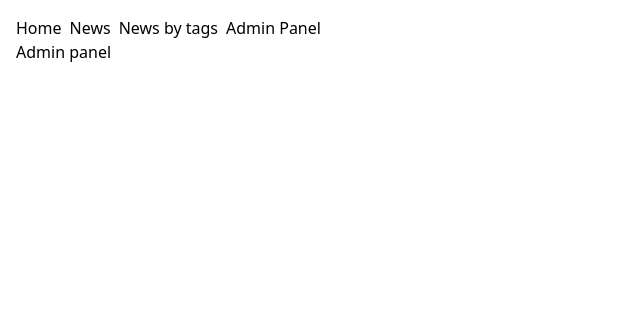
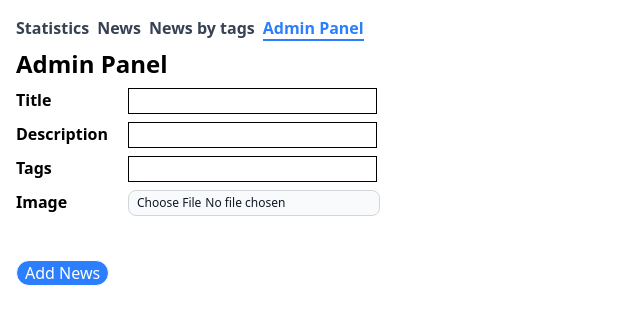
Before and after one commit to ian-afk/news_app_web, a React (Vite) app: page /adminpanel in a window 1280 px wide. Shown: the top 324 px of the page, without its empty margins (0-640 px from the left). Built offline with nearby package versions, Linux system fonts and the light colour scheme.

Commit message:
admin panel for add news. and statistics view page

```diff
--- a/src/App.jsx
+++ b/src/App.jsx
@@ -12,22 +12,37 @@ import NewsPage from "./pages/news/NewsPage";
 import NewsList from "./pages/news/NewsList";
 import NewsDetail from "./pages/news/NewsDetail";
 import NewsTags from "./pages/news/NewsTags";
+import AdminPanel from "./pages/AdminPanel";
+import Statistics from "./pages/Statistics";
 function App() {
+  const getNavClass = ({ isActive }) =>
+    isActive
+      ? "text-blue-500 font-bold border-b-2 border-blue-500"
+      : "text-gray-700 font-bold";
+
   const AppLayout = () => (
     <>
       <div>
         <ul className="flex space-x-2">
           <li>
-            <NavLink to={"/"}>Home</NavLink>
+            <NavLink to={"/"} className={getNavClass}>
+              Statistics
+            </NavLink>
           </li>
           <li>
-            <NavLink to={"/news"}>News</NavLink>
+            <NavLink to={"/news"} end className={getNavClass}>
+              News
+            </NavLink>
           </li>
           <li>
-            <NavLink to={"/news/tags"}>News by tags</NavLink>
+            <NavLink to={"/news/tags"} className={getNavClass}>
+              News by tags
+            </NavLink>
           </li>
           <li>
-            <NavLink to={"/adminpanel"}>Admin Panel</NavLink>
+            <NavLink to={"/adminpanel"} className={getNavClass}>
+              Admin Panel
+            </NavLink>
           </li>
         </ul>
       </div>
@@ -37,14 +52,14 @@ function App() {
   const router = createBrowserRouter(
     createRoutesFromElements(
       <Route element={<AppLayout />}>
-        <Route path="/" element={<div>INDEX</div>}></Route>
+        <Route path="/" element={<Statistics />}></Route>
 
         <Route path="/news" element={<NewsPage />}>
           <Route index element={<NewsList />} />
           <Route path="tags" element={<NewsTags />} />
           <Route path=":id" element={<NewsDetail />} />
         </Route>
-        <Route path="/adminpanel" element={<div>Admin panel</div>}>
+        <Route path="/adminpanel" element={<AdminPanel />}>
           <Route index element={<div>HELLO FROM ADMIN</div>} />
         </Route>
       </Route>
--- /dev/null
+++ b/src/pages/AdminPanel.jsx
@@ -0,0 +1,114 @@
+import { useState } from "react";
+import { addNews } from "../utils/api";
+import { useMutation } from "@tanstack/react-query";
+import { useNavigate } from "react-router-dom";
+
+function AdminPanel() {
+  const [inputs, setInputs] = useState({
+    title: "",
+    description: "",
+    tags: "",
+    images: "",
+  });
+  const navigate = useNavigate();
+
+  const { mutate: mutationNews, isSuccess: isSuccessNews } = useMutation({
+    mutationFn: addNews,
+  });
+
+  const handleChange = (e) => {
+    const { name, value } = e.target;
+    setInputs((prev) => ({ ...prev, [name]: value }));
+  };
+  const handleFileChange = (e) => {
+    const image = e.target.files[0];
+    setInputs({ ...inputs, images: image });
+  };
+  const handleSubmit = (e) => {
+    e.preventDefault();
+    const formData = new FormData();
+    formData.append("title", inputs.title);
+    formData.append("description", inputs.description);
+    formData.append("tags", inputs.tags);
+    formData.append("images", inputs.images);
+
+    function submitData(data) {
+      mutationNews(data, {
+        onSuccess: (data) => {
+          if (data.success) {
+            alert("News Added Successfully");
+            navigate("/news");
+          } else {
+            alert("Error adding news: " + data.message);
+          }
+        },
+        onError: (error) => {
+          alert("An error occurred: " + error.message);
+        },
+      });
+    }
+    submitData(formData);
+  };
+
+  return (
+    <div>
+      <div>
+        <h2 className="font-bold text-2xl my-2">Admin Panel</h2>
+      </div>
+      <form onSubmit={handleSubmit} className="space-y-2">
+        <div className="flex">
+          <label htmlFor="title" className="w-28 font-semibold">
+            Title
+          </label>
+          <input
+            className="border-1 px-2"
+            type="text"
+            name="title"
+            value={inputs.title}
+            onChange={handleChange}
+          />
+        </div>
+        <div className="flex">
+          <label htmlFor="description" className="w-28 font-semibold">
+            Description
+          </label>
+          <input
+            className="border-1 px-2"
+            type="text"
+            name="description"
+            value={inputs.description}
+            onChange={handleChange}
+          />
+        </div>
+        <div className="flex">
+          <label htmlFor="tags" className="w-28 font-semibold">
+            Tags
+          </label>
+          <input
+            className="border-1 px-2"
+            type="text"
+            name="tags"
+            value={inputs.tags}
+            onChange={handleChange}
+          />
+        </div>
+        <div className="flex">
+          <label htmlFor="image" className="w-28 font-semibold">
+            Image
+          </label>
+          <input
+            type="file"
+            className="block px-2 py-1 mb-5 text-xs text-gray-900 border border-gray-300 rounded-lg cursor-pointer bg-gray-50 dark:text-gray-400 focus:outline-none dark:bg-gray-700 dark:border-gray-600 dark:placeholder-gray-400"
+            name="images"
+            onChange={handleFileChange}
+          />
+        </div>
+        <button className="rounded-full border-1 px-2 bg-blue-500 text-white mt-4">
+          Add News
+        </button>
+      </form>
+    </div>
+  );
+}
+
+export default AdminPanel;
--- /dev/null
+++ b/src/pages/Statistics.jsx
@@ -0,0 +1,77 @@
+import { useQuery } from "@tanstack/react-query";
+import { getStatistics } from "../utils/api";
+
+function Statistics() {
+  const {
+    data: fetchStcs,
+    isLoading,
+    isSuccess,
+    isError,
+    error,
+  } = useQuery({
+    queryKey: ["getStatistics"],
+    queryFn: getStatistics,
+  });
+
+  let content = <></>;
+  if (isLoading) {
+    content = <div>Loading ....</div>;
+  } else if (isSuccess) {
+    const data = fetchStcs;
+    console.log(data);
+    const newsLikes = data.newsLikes[0];
+    content = (
+      <>
+        <h2 className="font-bold text-2xl">Statistics</h2>
+        <div className="grid grid-cols-2 gap-24 m-4">
+          <div className="h-56 border-1 rounded-md flex flex-col justify-center items-center">
+            <p className="font-bold text-2xl">News</p>
+            <p className="">
+              News posted{" "}
+              <span className="font-semibold text-xl">{data.news}</span>
+            </p>
+          </div>
+          <div className="h-56 border-1 rounded-md flex flex-col justify-center items-center">
+            <p className="font-bold text-2xl">Likes</p>
+            <p>
+              Total Overall likes{" "}
+              <span className="font-semibold text-xl">
+                {newsLikes.totalLikes}
+              </span>
+            </p>
+          </div>
+          <div className="h-56 border-1 rounded-md flex flex-col justify-center items-center">
+            <p className="font-bold text-2xl">Dislikes</p>
+            <p>
+              Total Overall dislikes{" "}
+              <span className="font-semibold text-xl">
+                {newsLikes.totalDislikes}
+              </span>
+            </p>
+          </div>
+          <div className="h-56 border-1 rounded-md flex flex-col justify-center items-center">
+            <p className="font-bold text-2xl">Views</p>
+            <p>
+              Total overall views{" "}
+              <span className="font-semibold text-xl">
+                {newsLikes.totalViews}
+              </span>
+            </p>
+          </div>
+          <div className="h-56 border-1 rounded-md flex flex-col justify-center items-center">
+            <p className="font-bold text-2xl">Tags</p>
+            <p>
+              Total tags{" "}
+              <span className="font-semibold text-xl"> {data.tags}</span>
+            </p>
+          </div>
+        </div>
+      </>
+    );
+  } else {
+    content = <div>{error}</div>;
+  }
+  return <div>{content}</div>;
+}
+
+export default Statistics;
```
